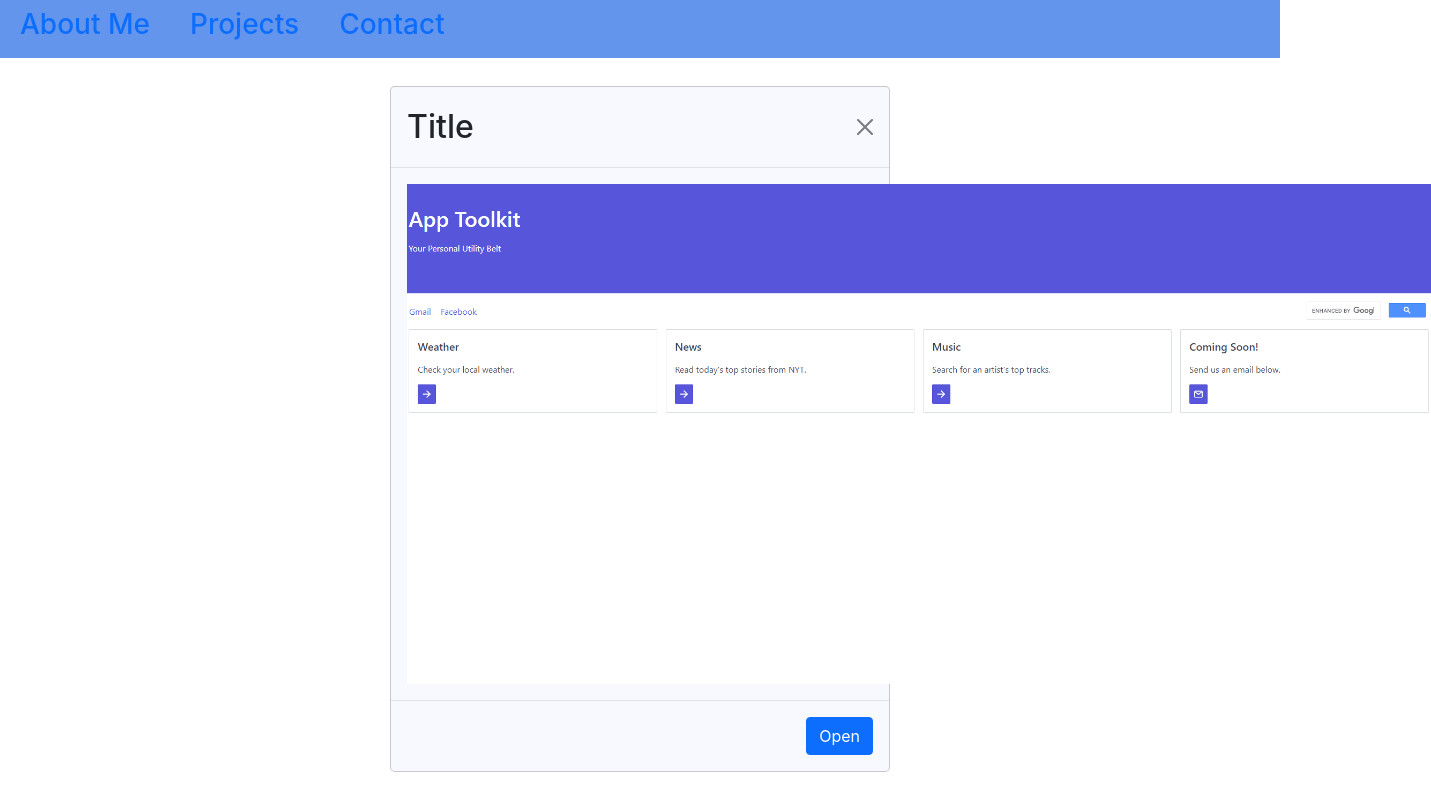
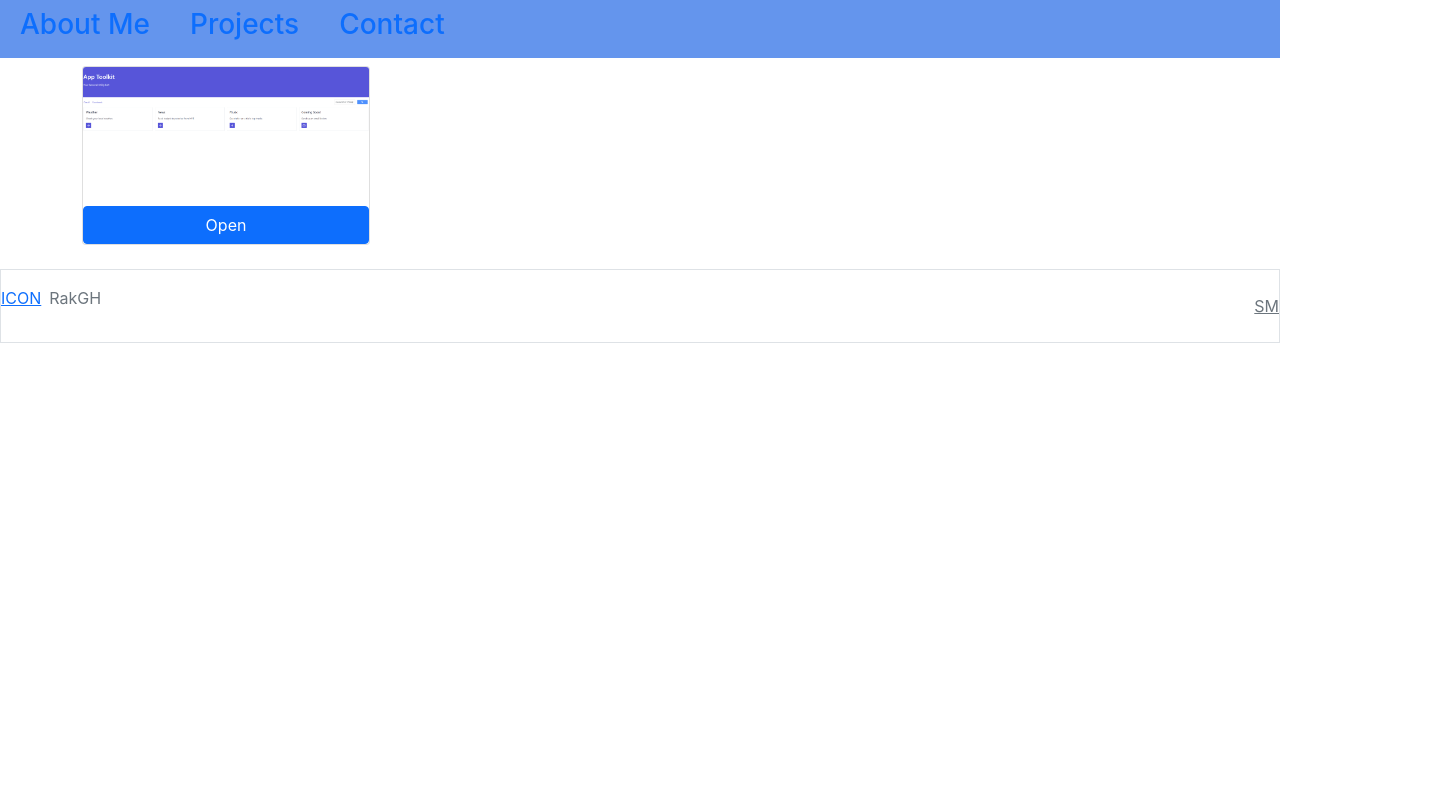
Before and after one commit to rakky21/re-ux, a React (Create React App) app: page / in a window 1280 px wide. Both pictures are taken after a click on the element "Projects". Shown: the top 800 px of the page, 1431 px wide, since content can reach past the window. Built offline with nearby package versions, Linux system fonts and the light colour scheme.

Commit message:
displayed the projet the way I wanted it to show. Eventually will be a pop up

```diff
--- a/src/components/About/About.js
+++ b/src/components/About/About.js
@@ -19,7 +19,7 @@ function About() {
         <div className="card-body">
           <h1 className="card-title" class="cara">
             {" "}
-            Rakky{" "}
+            Freddy{" "}
           </h1>
           <p className="card-text my-2">
             This is all that I've accomplished about me.
--- a/src/components/Footer/Footer.js
+++ b/src/components/Footer/Footer.js
@@ -3,7 +3,9 @@ import React from "react";
 function Footer() {
   return (
     <div>
-      <footer className="py-3 my-4 justify-content-between border-top d-flex">
+      {/* <footer className="py-3 my-4 justify-content-between border-top flex-wrap d-flex"> */}
+      <footer className="d-flex justify-content-between align-items-center py-3 my-4 border top">
+
         <div className="col-md-4 d-flex">
           <a href="https://github.com/rakky21" target="_blank" rel="noreferrer" className="mb-3 me-2">
           ICON
--- a/src/components/Projects/Projects.js
+++ b/src/components/Projects/Projects.js
@@ -11,24 +11,13 @@ function Projects() {
   const pictures = [];
 
   return (
-    <section className="my-2">
-      <div className="modal-dialog">
-        <div className="modal-content " style={{ background: "#F8F8FF" }}>
-          <div className="modal-header">
-            <h2 className="modal-title"> Title</h2>
-            <button className="btn-close"></button>
-          </div>
-          <div className="modal-body" target="_blank" rel="noreferrer noopener">
-            <div>
+    <section className="container">
+    <div className="my-2 card" style={{ width: "18rem"}}>
       <img
-                className=""
+        className="card-img-top"
         src={Toolkit}
         alt="This is the foto"
-                style={{ height: "500px", width: "auto" }}
       ></img>
-            </div>
-          </div>
-          <div className="modal-footer">
       <a
         onClick={{ openFile }}
         className="button btn btn-primary"
@@ -39,8 +28,6 @@ function Projects() {
         Open
       </a>
       </div>
-        </div>
-      </div>
     </section>
   );
 }
```
Lines whose indentation alone changed are shown as unchanged.
